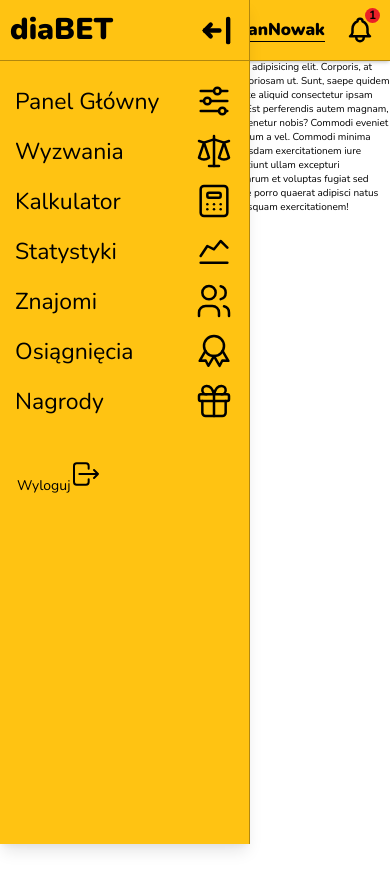
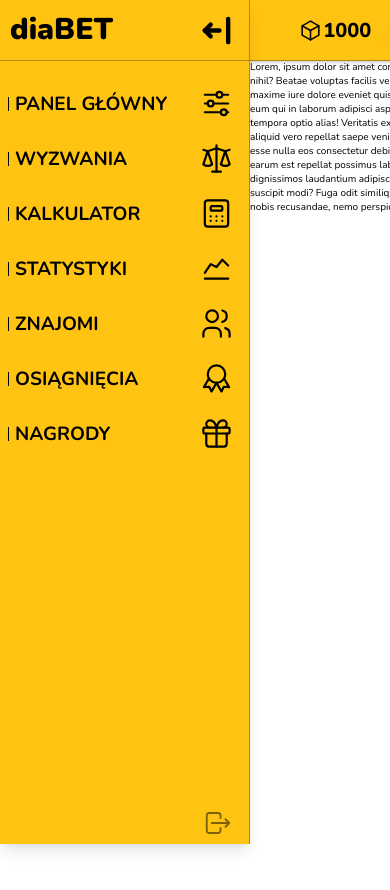
Before and after one commit to brylocode/oBETsity-prototype, a plain HTML site: page index.html in a window 390 px wide. Both pictures are taken after a click on the picture 36 px from the left and 30 px from the top of the page. Shown: the top 890 px of the page. After the commit the page ends 844 px from the top, so only its background shows below. Drawn offline with nearby package versions, Linux system fonts and the light colour scheme.

Commit message:
stable mobile side panel

```diff
--- a/index.html
+++ b/index.html
@@ -44,7 +44,7 @@
     </div>
 
     <div class="sign-in-content sign-in-content-js">
-        <nav class="top-menu">
+        <nav class="top-menu top-menu-js">
             <div class="currency">
                 <img src="assets/icons/cube.svg" class="currency__icon" alt="ikona waluty">
                 <p class="currency__value">1000</p>
@@ -107,11 +107,14 @@
                 </li>
             </ul>
             <div class="side-menu__log-out">
-                <button class="btn sign-out-btn  sign-out-btn-js ">Wyloguj<img src="assets/icons/logout.svg"
-                        alt="wyloguj">
-                </button>
+                <a class="btn sign-out-btn  sign-out-btn-js "><img src="assets/icons/logout.svg" alt="wyloguj"
+                        class="sign-out-icon">
+                </a>
+            </div>
         </nav>
-        <main>Lorem, ipsum dolor sit amet consectetur adipisicing elit. Corporis, at nihil? Beatae voluptas facilis vero
+        <main class="main main-js">Lorem, ipsum dolor sit amet consectetur adipisicing elit. Corporis, at nihil? Beatae
+            voluptas
+            facilis vero
             ex
             laboriosam ut. Sunt, saepe quidem maxime iure dolore eveniet quisquam iste aliquid consectetur ipsam eum qui
             in laborum adipisci asperiores. Est perferendis autem magnam, tempora optio alias! Veritatis excepturi
--- a/js/app.js
+++ b/js/app.js
@@ -11,8 +11,7 @@ let loggedUser = {
     username,
     avatar: '',
     currency: 1000,
-    friends: [
-        {
+    friends: [{
             id: 1,
             username: 'Monika',
             avatar: 'https://randomuser.me/api/portraits/women/33.jpg',
@@ -91,16 +90,23 @@ signOutBtn.addEventListener('click', logOut);
 
 const menuOpenCloseBtn = document.querySelector('.side-menu__toggle-open-icon-js');
 const sideMenu = document.querySelector('.side-menu-js');
+const topMenu = document.querySelector('.top-menu-js');
+const main = document.querySelector('.main-js');
+
 
 const openSideMenu = () => {
     sideMenu.classList.add('side-menu--opened');
-    menuOpenCloseBtn.style.transform = `rotate(180deg)`;
+    menuOpenCloseBtn.classList.add('side-menu__toggle-open-icon--close');
+    main.classList.add('main--sidemenuopened')
+    topMenu.classList.add('top-menu--sidemenuopened')
     // document.body.style.marginLeft = '180px';
 }
 
 const closeSideMenu = () => {
     sideMenu.classList.remove('side-menu--opened');
-    menuOpenCloseBtn.style.transform = `rotate(0)`;
+    menuOpenCloseBtn.classList.remove('side-menu__toggle-open-icon--close');
+    main.classList.remove('main--sidemenuopened')
+    topMenu.classList.remove('top-menu--sidemenuopened')
     // document.body.style.marginLeft = '0';
 }
 
@@ -113,3 +119,4 @@ const handleOpenCloseSideMenu = () => {
 }
 
 menuOpenCloseBtn.addEventListener('click', handleOpenCloseSideMenu)
+// sideMenu.addEventListener('click', handleOpenCloseSideMenu)
--- a/sass/_contents.scss
+++ b/sass/_contents.scss
@@ -6,4 +6,5 @@
     display: block;
     padding-top: 6rem;
     padding-left: 7rem;
+    overflow-x: hidden;
 }
--- a/sass/_main.scss
+++ b/sass/_main.scss
@@ -1,3 +1,7 @@
-main {
-    transition: transform .3s;
+.main {
+    transition: transform .3s ease-out;
+
+    &--sidemenuopened {
+        transform: translateX(180px);
+    }
 }
--- a/sass/_reset.scss
+++ b/sass/_reset.scss
@@ -10,7 +10,7 @@ html {
 
 body {
     font-family: $font-family;
-    min-height: 200vh;
+    // min-height: 200vh;
 
     // transition: margin-left .3s;
 }
--- a/sass/_side-menu.scss
+++ b/sass/_side-menu.scss
@@ -3,7 +3,8 @@
     top: 0;
     left: 0;
     z-index: 100;
-    display: block;
+    display: flex;
+    flex-direction: column;
     height: 100vh;
     width: 25rem;
     background-color: $bg-yellow;
@@ -12,19 +13,18 @@
     border-right: 1px solid rgba(0, 0, 0, 0.3);
     transform: translateX(-180px);
     transition: .3s transform ease-out;
-    overflow-y: scroll;
-    overflow-x: hidden;
+    overflow-y: hidden;
 
-    @media (min-width: $breakpoint-lg) and (orientation: landscape) {
-        overflow-y: hidden;
-        overflow-x: hidden;
+    // scroll na orientacji poziomej na telefonach
+
+    @media (max-width: 813px) and (orientation: landscape) {
+        overflow-y: scroll;
     }
 }
 
 .side-menu--opened {
     transform: translate(0, 0);
 }
-
 
 .side-menu__header {
     display: flex;
@@ -49,28 +49,74 @@
     .side-menu__toggle-open-icon--close {
         transform: rotate(180deg);
     }
-
-
 }
 
 .side-menu__list {
-    padding: 1rem;
+    padding-top: 1.5rem;
     list-style: none;
 }
 
 .side-menu__link {
+    position: relative;
     display: flex;
     justify-content: space-between;
     align-items: center;
     color: #000;
     text-decoration: none;
-    margin: 1rem 0;
-    padding: 0 .5rem;
-    font-size: 2.3rem;
-    font-weight: 200;
-    // border-left: 1px solid #000;
+    padding: 1rem 1.5rem;
+    font-size: 1.9rem;
+    font-weight: 700;
+    text-transform: uppercase;
+    transition: transform .2s;
 
     img {
-        height: 4rem;
+        height: 3.5rem;
+        transition: transform .2s;
+    }
+
+    &::after {
+        content: '';
+        position: absolute;
+        top: 50%;
+        left: .75rem;
+        height: 1.4rem;
+        width: .1rem;
+        background-color: #000;
+        transition: transform .3s;
+        overflow: hidden;
+        transform: scaleX(1) translateY(-50%);
+        transform-origin: top;
+
     }
 }
+
+.side-menu.side-menu--opened .side-menu__link:hover {
+    transform: translateX(.5rem);
+}
+
+.side-menu .side-menu__link:hover img {
+    transform: scale(1.1);
+}
+
+
+.side-menu__log-out {
+    margin-top: auto;
+    padding: 0 1rem;
+}
+
+.sign-out-btn {
+    display: flex;
+    justify-content: flex-end;
+    align-items: center;
+    padding: .5rem;
+
+    .sign-out-icon {
+        height: 3rem;
+        opacity: .5;
+        transition: transform .2s;
+
+        &:hover {
+            transform: scale(0.9);
+        }
+    }
+}
--- a/sass/_top-menu.scss
+++ b/sass/_top-menu.scss
@@ -13,6 +13,14 @@
     font-weight: 300;
     background-color: $bg-yellow;
     box-shadow: 0 2px 4px -1px rgba(0, 0, 0, 0.25);
+    transition: transform .3s ease-out;
+
+    @media (max-width: $breakpoint-sm) and (orientation: portrait) {
+        &--sidemenuopened {
+            transform: translateX(190px);
+        }
+    }
+
 }
 
 .currency,
```
Also changed, not shown: css/style.css, 1 other file.
